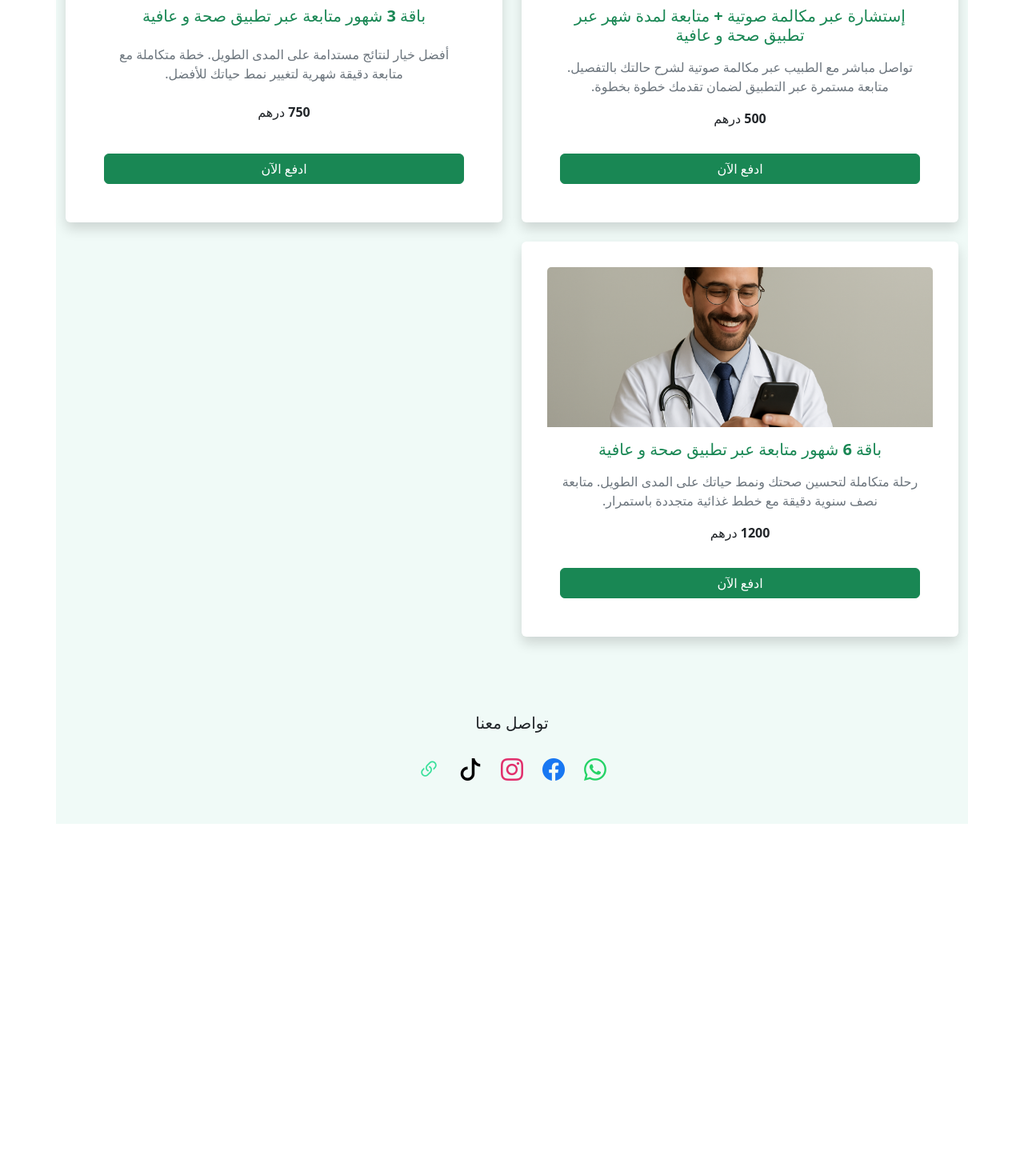
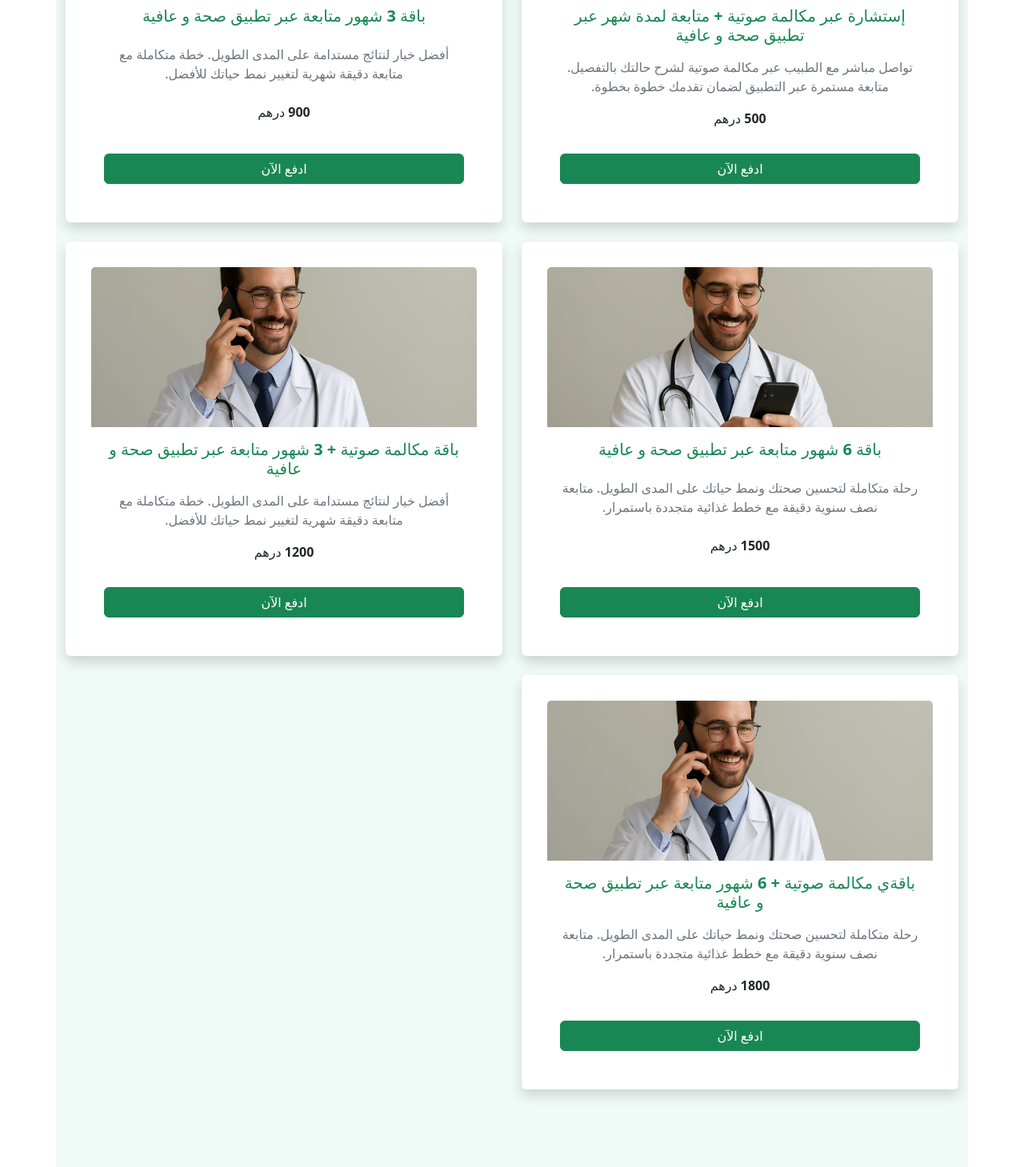
Before and after one commit to sehawafya/stripe-payment, a React (Vite) app: page / in a window 1280 px wide. Shown: the part 1160-2619 px from the top of the page at 80% size. Before the commit the page ends 2222 px from the top, so only its background shows below. Built offline with nearby package versions, Linux system fonts and the light colour scheme.

Commit message:
change prices

```diff
--- a/src/App.jsx
+++ b/src/App.jsx
@@ -49,9 +49,9 @@ const packages = [
       "أفضل خيار لنتائج مستدامة على المدى الطويل. خطة متكاملة مع متابعة دقيقة شهرية لتغيير نمط حياتك للأفضل.",
     descEn:
       "The best choice for long-term sustainable results. A comprehensive plan with monthly follow-ups to transform your lifestyle for the better.",
-    priceAr: "750 درهم",
-    priceEn: "750 AED",
-    link: "https://buy.stripe.com/dRm6oGerBaUd4Aqd0N5EY19",
+    priceAr: "900 درهم",
+    priceEn: "900 AED",
+    link: "https://buy.stripe.com/28EeVc2IT1jD6IygcZ5EY1e",
     image: "/chat.png",
   },
   {
@@ -61,10 +61,36 @@ const packages = [
       "رحلة متكاملة لتحسين صحتك ونمط حياتك على المدى الطويل. متابعة نصف سنوية دقيقة مع خطط غذائية متجددة باستمرار.",
     descEn:
       "A complete journey to improve your health and lifestyle in the long term. Half-yearly follow-up with continuously updated nutrition plans.",
+    priceAr: "1500 درهم",
+    priceEn: "1500 AED",
+    link: "https://buy.stripe.com/aFadR8erB2nH8QGaSF5EY1f",
+    image: "/chat.png",
+  },
+
+  // باقة 3 شهور و 6 شهور مع مكالمة
+  {
+    titleAr: "باقة مكالمة صوتية + 3 شهور متابعة عبر تطبيق صحة و عافية",
+    titleEn: "Voice call + 3-Month Follow-up via Seha & Afia App",
+    descAr:
+      "أفضل خيار لنتائج مستدامة على المدى الطويل. خطة متكاملة مع متابعة دقيقة شهرية لتغيير نمط حياتك للأفضل.",
+    descEn:
+      "The best choice for long-term sustainable results. A comprehensive plan with monthly follow-ups to transform your lifestyle for the better.",
     priceAr: "1200 درهم",
     priceEn: "1200 AED",
     link: "https://buy.stripe.com/5kQaEW3MX3rLff45yl5EY1a",
-    image: "/chat.png",
+    image: "/call.png",
+  },
+  {
+    titleAr: "باقةي مكالمة صوتية + 6 شهور متابعة عبر تطبيق صحة و عافية",
+    titleEn: "Voice call +6-Month Follow-up via Seha & Afia App",
+    descAr:
+      "رحلة متكاملة لتحسين صحتك ونمط حياتك على المدى الطويل. متابعة نصف سنوية دقيقة مع خطط غذائية متجددة باستمرار.",
+    descEn:
+      "A complete journey to improve your health and lifestyle in the long term. Half-yearly follow-up with continuously updated nutrition plans.",
+    priceAr: "1800 درهم",
+    priceEn: "1800 AED",
+    link: "https://buy.stripe.com/9B68wO83d2nH4Aq1i55EY1d",
+    image: "/call.png",
   },
 ];
 
```
